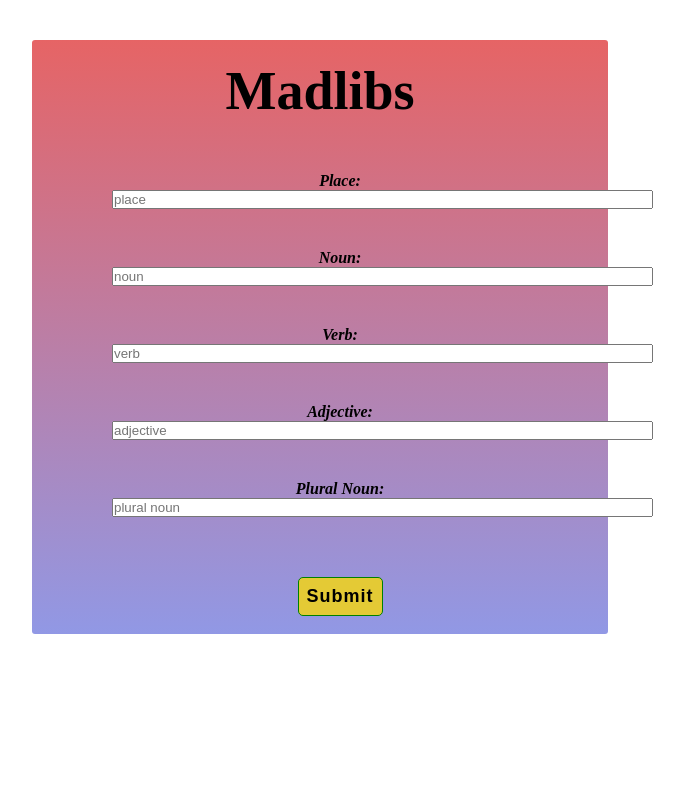
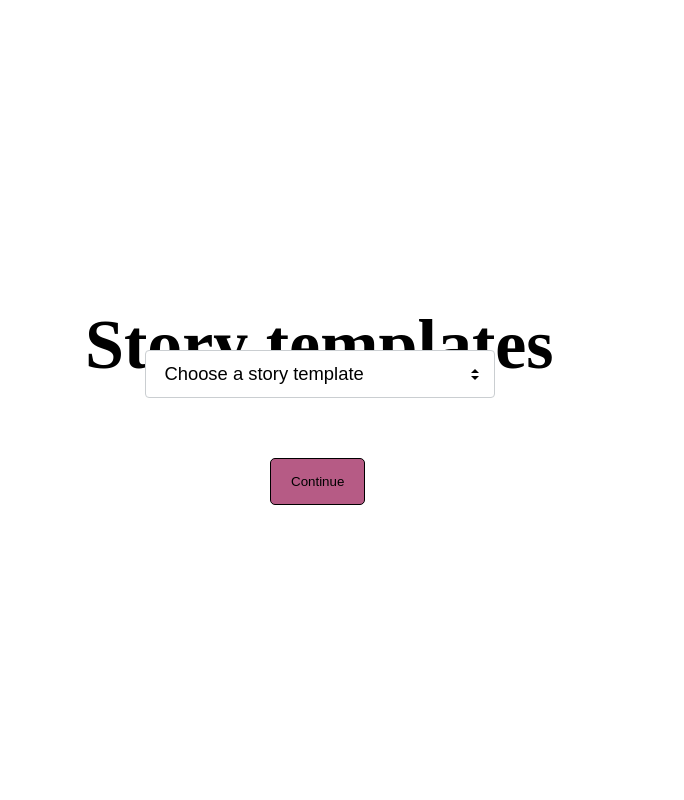
Before and after one commit to Pranaybot/flask-madlibs, a Flask app: page / in a window 1280 px wide. Shown: the whole page, without its empty margins (320-1004 px from the left). Run offline with Flask 3, Linux system fonts and the light colour scheme.

Commit message:
Added dropdown menu for template choosing

```diff
--- a/app.py
+++ b/app.py
@@ -1,14 +1,29 @@
 from flask import Flask, render_template, request
-from stories import story
+from stories import story_templates
 
 app = Flask(__name__)
 
 @app.route("/")
 def index():
-    prompts = story.prompts
-    return render_template("index.html", prompts=prompts)
+    stories = story_templates
+    return render_template("index.html", story_templates=stories.values())
+
+@app.route("/story_prompt", methods=['POST', 'GET'])
+def show_story_prompt():
+    story_id = request.args["currenttemplate"]
+    story = story_templates[story_id]
+
+    return render_template("story_prompt.html",
+                           story_id=story_id,
+                           prompts=story.prompts)
 
 @app.route("/story")
 def show_story():
+
+    story_id = request.args["story_id"]
+    story = story_templates[story_id]
+
     text = story.generate(request.args)
-    return render_template("story.html", text=text)
+    return render_template("story.html",
+                           text=text,
+                           title=story.title)
--- a/static/css/main.css
+++ b/static/css/main.css
@@ -74,3 +74,70 @@ h1{
 #story-title{
     padding-top:12px;
 }
+
+.template-dropdown {
+    min-width: 350px;
+    position:relative;
+}
+
+.template-dropdown-content{
+    appearance: none;
+    width: 100%;
+    font-size: 1.15rem;
+    padding: 0.675em 6em 0.675em 1em;
+    background-color: #fff;
+    border: 1px solid #caced1;
+    border-radius: 0.25rem;
+    color: #000;
+    cursor: pointer;
+}
+
+.template-dropdown::before,
+.template-dropdown::after {
+    --size: 0.3rem;
+    content: "";
+    position: absolute;
+    right: 1rem;
+    pointer-events: none;
+}
+
+.template-dropdown::before {
+    border-left: var(--size) solid transparent;
+    border-right: var(--size) solid transparent;
+    border-bottom: var(--size) solid black;
+    top: 40%;
+}
+
+  .template-dropdown::after {
+    border-left: var(--size) solid transparent;
+    border-right: var(--size) solid transparent;
+    border-top: var(--size) solid black;
+    top: 55%;
+}
+
+#template-body {
+    min-height: 100vh;
+    display: grid;
+    place-items: center;
+}
+
+#story-template-heading {
+    margin-bottom:-250px;
+    font-size: 70px;
+    min-width:470px;
+    max-width:500px;
+}
+
+.template-dropdown{
+    margin-top:-250px;
+}
+
+#template-choose-btn {
+    padding:15px 20px;
+    margin-top:60px;
+    margin-left:125px;
+    text-align: center;
+    background-color: #b65b85;
+    border:1px solid black;
+    border-radius: 5px;
+}
--- a/stories.py
+++ b/stories.py
@@ -18,11 +18,11 @@ class Story:
         'I love to eat a good mango.'
     """
 
-    def __init__(self, words, text):
+    def __init__(self, title, prompts, template):
         """Create story with words and template text."""
-
-        self.prompts = words
-        self.template = text
+        self.title = title
+        self.prompts = prompts
+        self.template = template
 
     def generate(self, answers):
         """Substitute answers into text."""
@@ -38,8 +38,35 @@ class Story:
 # Here's a story to get you started
 
 
-story = Story(
-    ["place", "noun", "verb", "adjective", "plural noun"],
+normal_story = Story(
+    "Normal story",
+    ["place", "noun", "verb", "adjective", "plural_noun"],
     """Once upon a time in a long-ago {place}, there lived a
-       large {adjective} {noun}. It loved to {verb} {plural noun}."""
+       large {adjective} {noun}. It loved to {verb} {plural_noun}."""
 )
+
+
+supergirl_story = Story(
+    "Supergirl story",
+    ["place", "noun", "verb", "plural_noun"],
+    """{noun} {verb} {place} from {plural_noun}."""
+)
+
+
+
+superhero_story = Story(
+    "Superhero story",
+    ["noun", "first_adjective", "second_adjective"],
+    """{noun} is {first_adjective} and {second_adjective}."""
+)
+
+
+
+christmas_story = Story(
+    "Christmas story",
+    ["adverb", "noun", "verb", "plural_noun", "subject"],
+    """{adverb} of {noun}, we will {verb} {plural_noun} to {subject}."""
+)
+
+story_templates = {s.title: s for s in [normal_story, supergirl_story,
+                    superhero_story, christmas_story]}
--- /dev/null
+++ b/templates/base.html
@@ -0,0 +1,13 @@
+<!DOCTYPE html>
+<html lang="en">
+<head>
+    <meta charset="UTF-8">
+    <meta name="viewport" content="width=device-width, initial-scale=1.0">
+    <title>Madlibs</title>
+    <link rel="stylesheet" href="/static/css/main.css">
+</head>
+<body>
+    {% block content %}
+    {% endblock %}
+</body>
+</html>
--- a/templates/index.html
+++ b/templates/index.html
@@ -1,29 +1,18 @@
-<!DOCTYPE html>
-<html lang="en">
-<head>
-    <meta charset="UTF-8">
-    <meta name="viewport" content="width=device-width, initial-scale=1.0">
-    <title>Madlibs</title>
-    <link rel="stylesheet" href="/static/css/main.css">
-</head>
-<body>
-    <div class="madlibs-container">
-        <div class="main-form">
-            <h1 id="madlibs-title">Madlibs</h1>
-            <form class="prompt-form" action="/story">
-                {% for prompt in prompts: %}
-                    <b>
-                        <em>
-                            <p class="prompt-line">{{ prompt.title() }}:
-                                <input type="text" id="{{ prompt }}" name="{{ prompt }}"
-                                placeholder="{{ prompt }}" size="65" required><br>
-                            </p>
-                        </em>
-                    </b>
+{% extends "base.html" %}
+{% block content %}
+    <div id="template-body">
+        <h1 id="story-template-heading">Story templates</h1>
+        <form action="/story_prompt">
+            <div class="template-dropdown">
+                <select class="template-dropdown-content" id="currenttemplate"
+                name="currenttemplate">
+                    <option value="">Choose a story template</option>
+                {% for story in story_templates: %}
+                    <option value="{{ story.title }}">{{ story.title }}</option>
                 {% endfor %}
-                <input type="submit" value="Submit" id="form-submit">
-            </form>
-        </div>
+                </select>
+            </div>
+            <button id="template-choose-btn">Continue</button>
+        </form>
     </div>
-</body>
-</html>
+{% endblock %}
```
Also changed, not shown: templates/story.html (+4 -12 lines), templates/story_prompt.html (added, +22 -0 lines).
